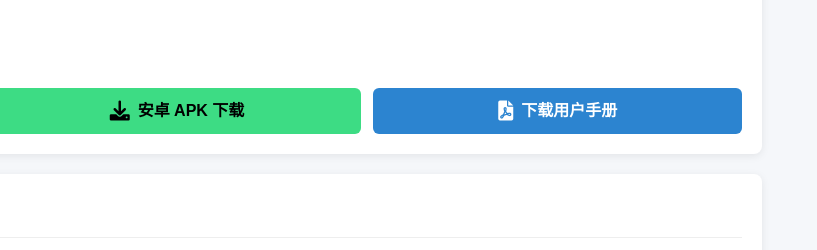
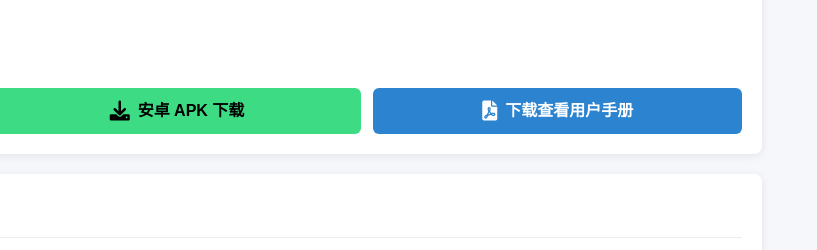
Before and after one commit to jiudehaoma/aivas, a plain HTML site: page index.html in a window 1280 px wide. Shown: the part 305-555 px from the top of the page, 463-1280 px from the left. Drawn offline with Linux system fonts and the light colour scheme.

Commit message:
Update index.html

```diff
--- a/index.html
+++ b/index.html
@@ -226,7 +226,7 @@
             </a>
             <a href="https://lightstart-1376045481.cos.ap-guangzhou.myqcloud.com/VAS%E7%94%A8%E6%88%B7%E6%89%8B%E5%86%8C.pdf" target="_blank" class="action-btn manual" id="manualDownload">
                 <i class="fas fa-file-pdf"></i>
-                <span>下载用户手册</span>
+                <span>下载查看用户手册</span>
             </a>
         </div>
     </div>
```
